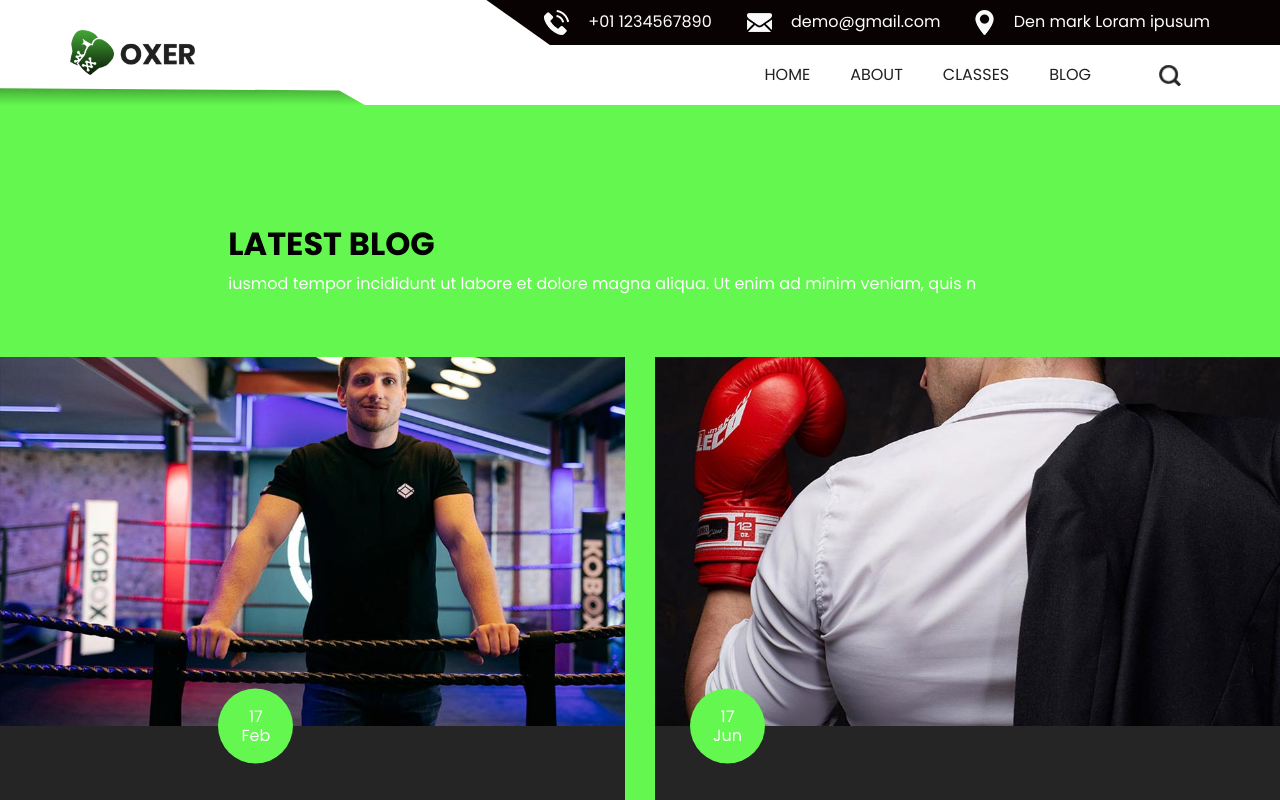
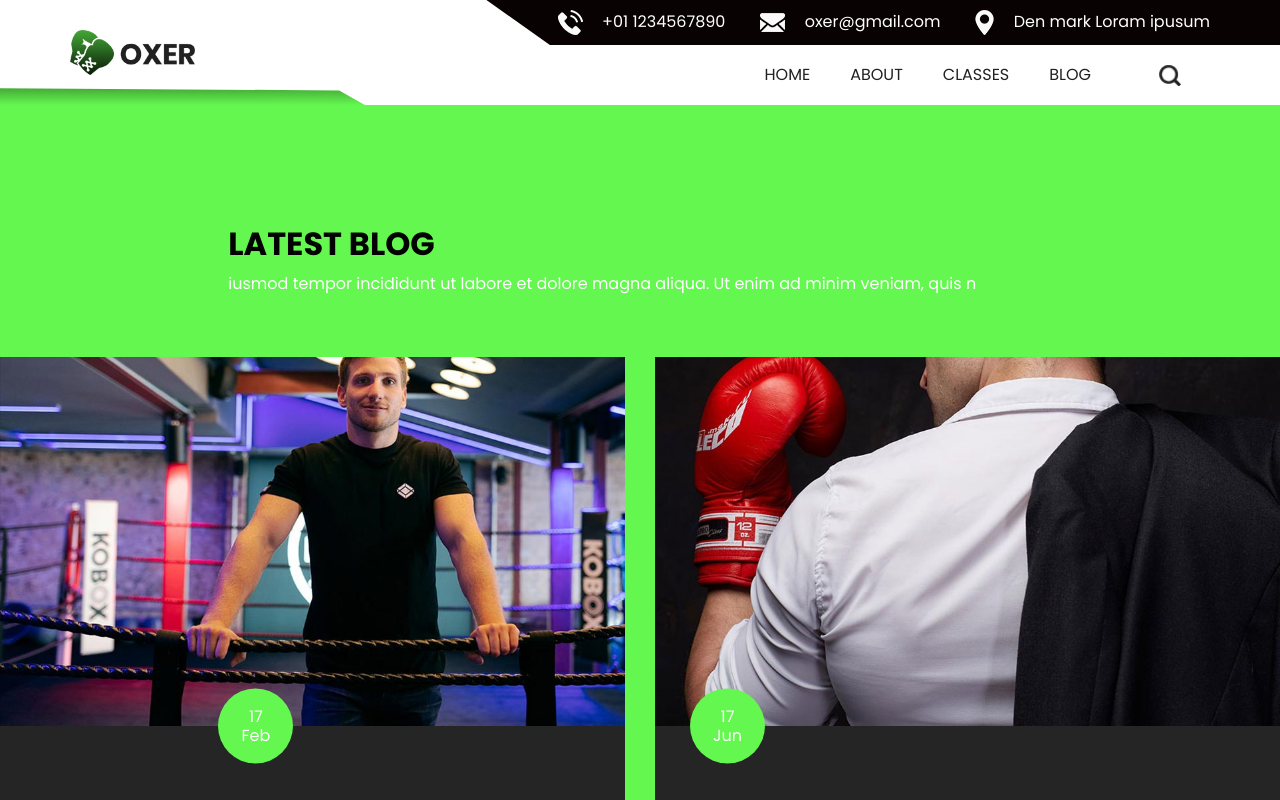
Before and after one commit to vishrut-golakiya/html-demo, a plain HTML site: page blog.html in a window 1280 px wide. Shown: the top 800 px of the page. Drawn offline with nearby package versions, Linux system fonts and the light colour scheme; some packages are replaced by stand-ins of ours; a web font is replaced by a local one.

Commit message:
change gmail

```diff
--- a/blog.html
+++ b/blog.html
@@ -49,7 +49,7 @@
                 <li class="">
                   <a class="" href="">
                     <img src="images/mail.png" alt="" />
-                    <span>demo@gmail.com</span>
+                    <span>oxer@gmail.com</span>
                   </a>
                 </li>
                 <li class="">
```
